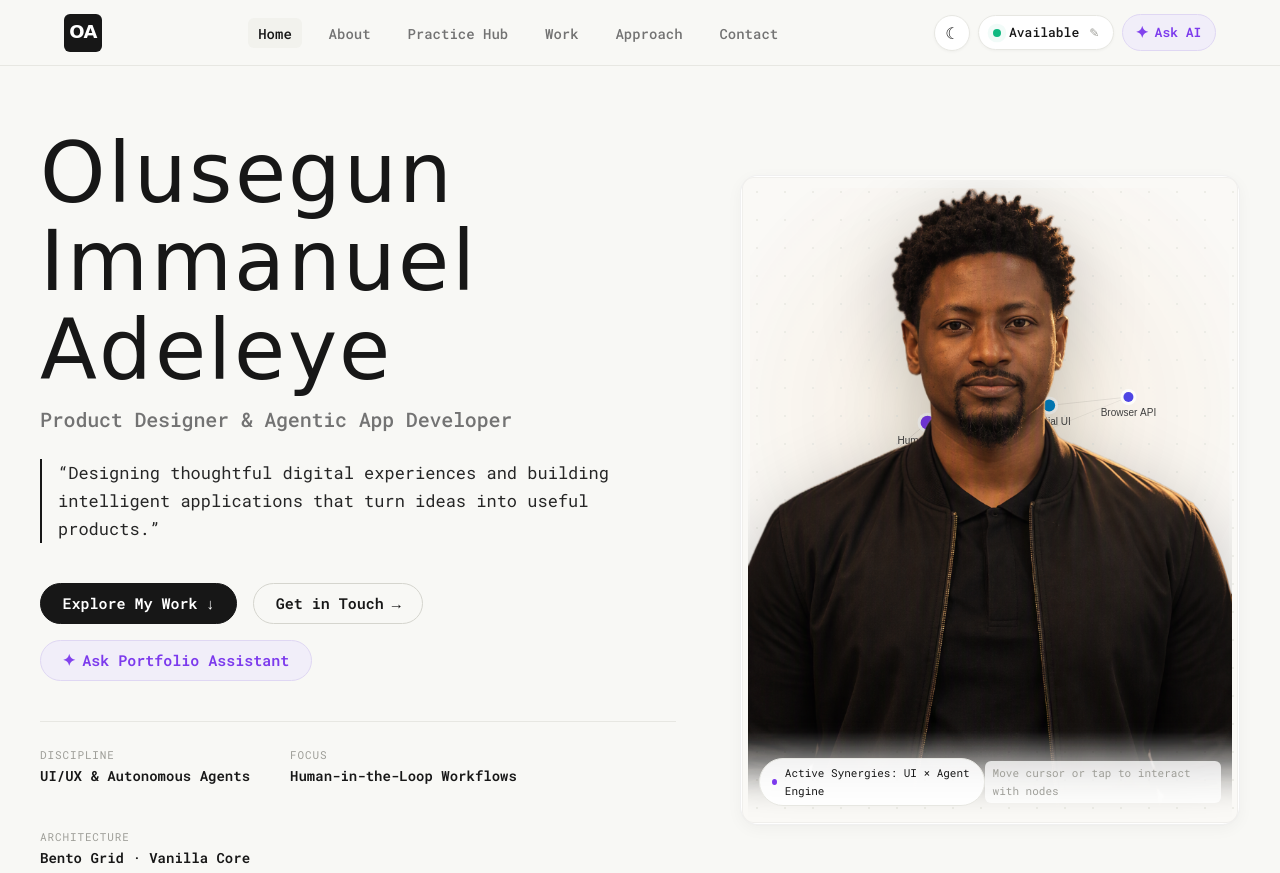
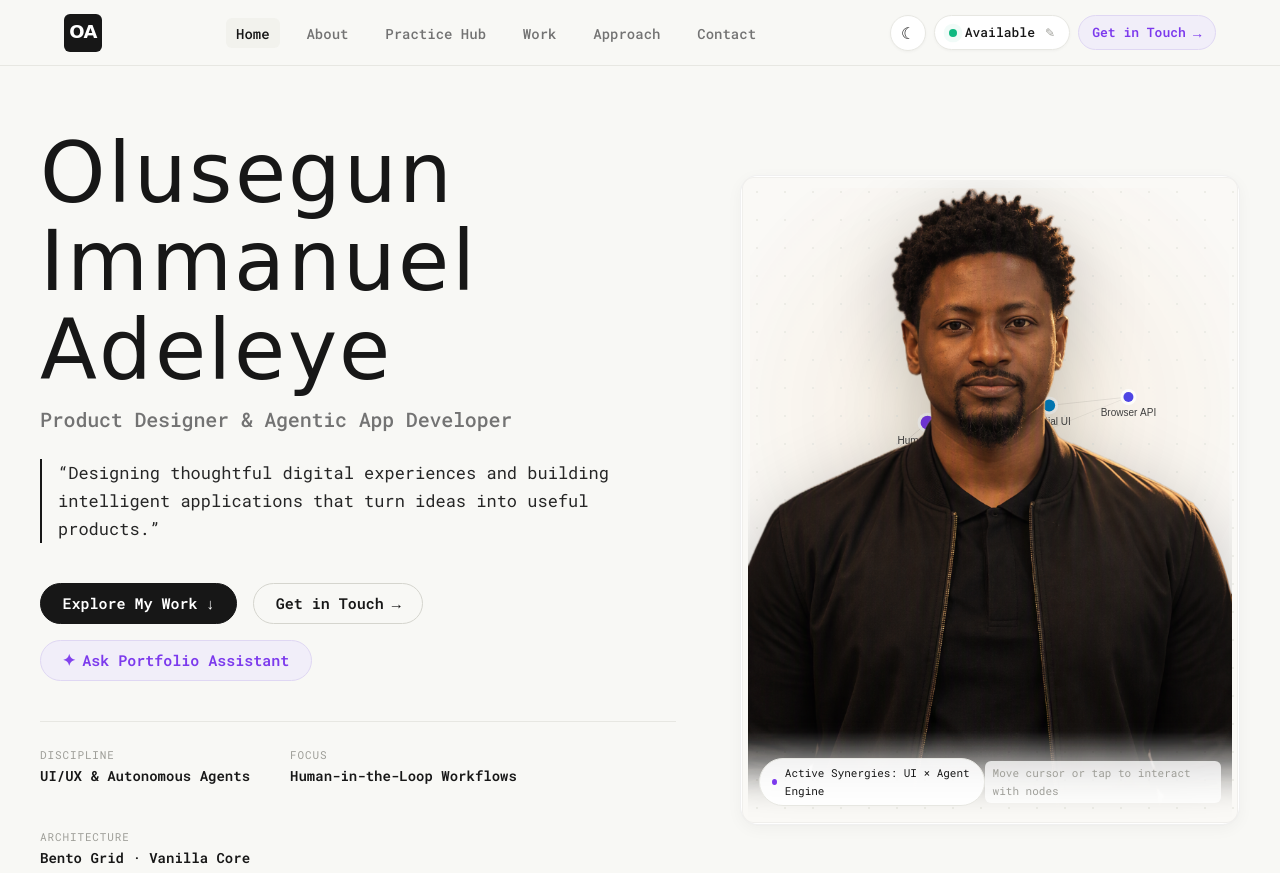
Before and after one commit to olucs-ship-it/portfolio-wip, a plain HTML site: page index.html in a window 1280 px wide. Shown: the top 873 px of the page. Drawn offline with Linux system fonts and the light colour scheme; a web font is replaced by a local one.

Commit message:
Replace Ask AI button in header with Get in Touch button linking to work section

```diff
--- a/index.html
+++ b/index.html
@@ -100,11 +100,11 @@
           <span class="status-edit-hint" aria-hidden="true">✎</span>
         </button>
 
-        <!-- Assistant Trigger Button -->
-        <button id="assistant-trigger-btn" class="assistant-pill-btn" aria-label="Open AI Portfolio Assistant">
-          <span class="ai-sparkle-icon">✦</span>
-          <span>Ask AI</span>
-        </button>
+        <!-- Header CTA Action Pill -->
+        <a href="#work-section" id="header-touch-btn" class="assistant-pill-btn" aria-label="Get in Touch — View Selected Work & Project Showcase">
+          <span>Get in Touch</span>
+          <span class="btn-arrow" aria-hidden="true">→</span>
+        </a>
 
         <!-- Mobile Menu Toggle Button -->
         <button id="mobile-menu-toggle" class="mobile-menu-btn" aria-label="Open mobile navigation menu"
--- a/script.js
+++ b/script.js
@@ -812,11 +812,10 @@
     const promptChips = document.querySelectorAll('.prompt-chip');
     const clearBtn = document.getElementById('clear-chat-btn');
     const quickTrigger = document.getElementById('quick-assistant-btn');
-    const headerTrigger = document.getElementById('assistant-trigger-btn');
     const mobileTrigger = document.getElementById('mobile-assistant-trigger');
 
     // Smooth scroll to assistant on triggers
-    [quickTrigger, headerTrigger, mobileTrigger].forEach(btn => {
+    [quickTrigger, mobileTrigger].forEach(btn => {
       if (btn) {
         btn.addEventListener('click', () => {
           const assistantSec = document.getElementById('assistant-section');
--- a/styles.css
+++ b/styles.css
@@ -545,11 +545,11 @@ button {
   margin-left: 2px;
 }
 
-/* Assistant Trigger Button */
+/* Header Touch Action Pill */
 .assistant-pill-btn {
   display: inline-flex;
   align-items: center;
-  gap: 0.4rem;
+  gap: 0.45rem;
   padding: 0.4rem 0.85rem;
   background-color: var(--pastel-lavender-bg);
   border: 1px solid var(--pastel-lavender-border);
@@ -557,12 +557,26 @@ button {
   border-radius: var(--radius-pill);
   font-size: 0.8125rem;
   font-weight: 600;
+  text-decoration: none;
+  cursor: pointer;
   transition: all var(--transition-fast);
 }
 
 .assistant-pill-btn:hover {
   background-color: #e5def5;
+  color: var(--pastel-lavender-accent);
   transform: translateY(-1px);
+}
+
+.assistant-pill-btn .btn-arrow {
+  display: inline-block;
+  font-size: 0.875rem;
+  line-height: 1;
+  transition: transform var(--transition-fast);
+}
+
+.assistant-pill-btn:hover .btn-arrow {
+  transform: translateX(3px);
 }
 
 .ai-sparkle-icon {
@@ -3232,8 +3246,13 @@ button {
     border-radius: 50%;
   }
 
-  .assistant-pill-btn>span:not(.ai-sparkle-icon) {
+  .assistant-pill-btn > span:not(.btn-arrow):not(.ai-sparkle-icon) {
     display: none;
+  }
+
+  .assistant-pill-btn .btn-arrow {
+    font-size: 1rem;
+    line-height: 1;
   }
 
   .hero-visual-card {
```
